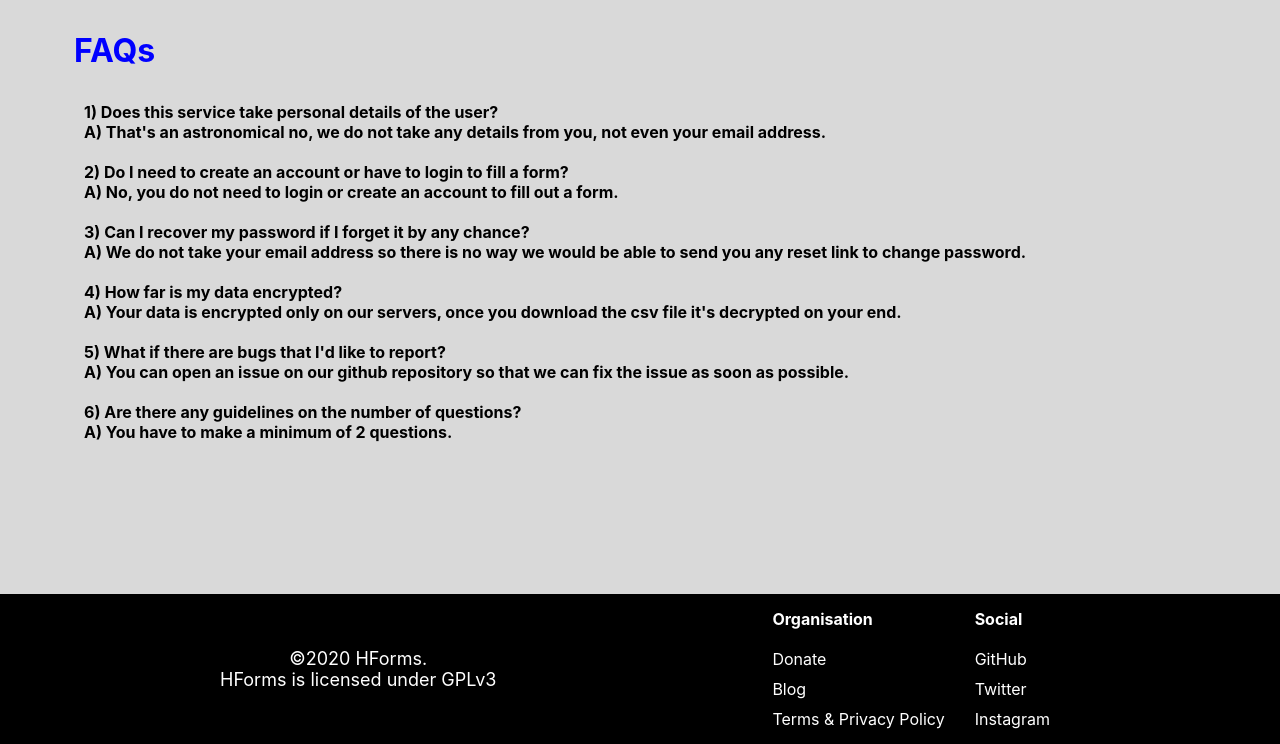
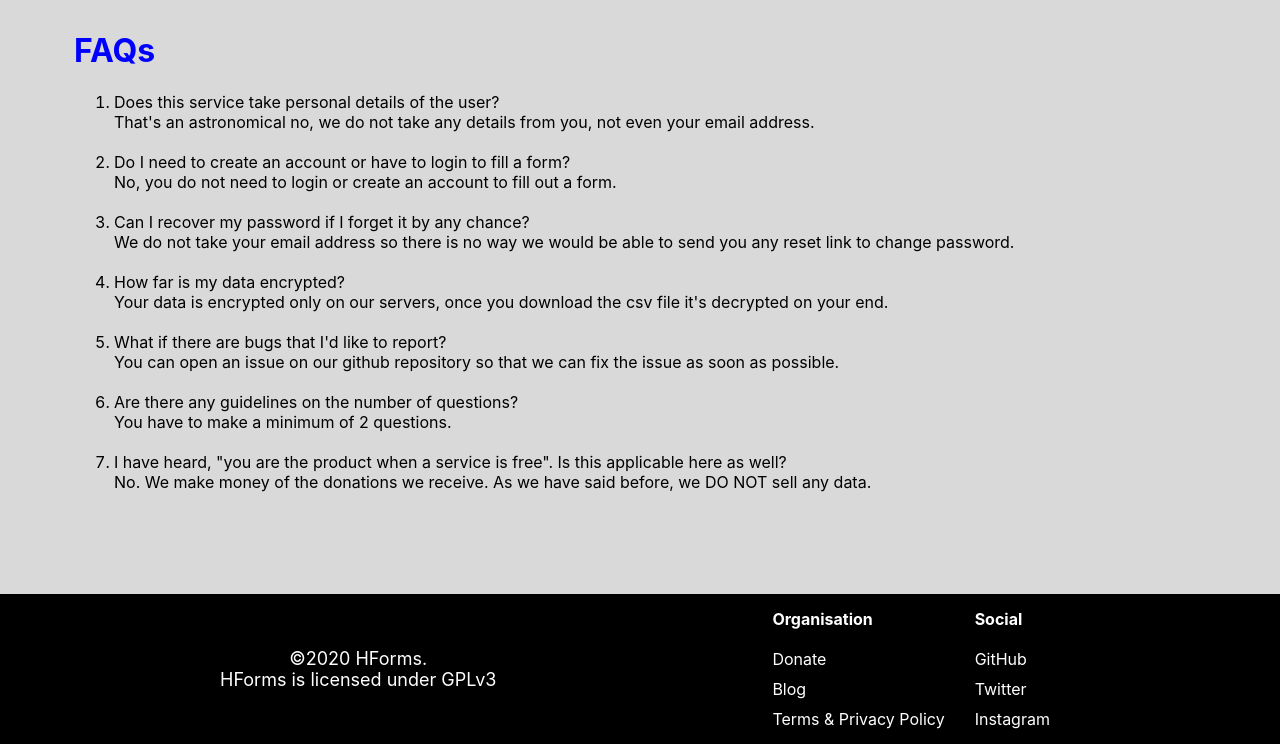
Before and after one commit to HForms/HForms, a Flask app: page /faqs in a window 1280 px wide. Shown: the part 56-800 px from the top of the page. Run offline with Flask 2, Linux system fonts and the light colour scheme; some web fonts are replaced.

Commit message:
Add more FAQs

```diff
--- a/Hforms/templates/faqs.html
+++ b/Hforms/templates/faqs.html
@@ -1,23 +1,34 @@
 {% extends "layout.html" %}
 {% block content %}
 	<h1>FAQs</h1>
-	<p>
-		1) Does this service take personal details of the user?<br>
-		A) That's an astronomical no, we do not take any details from you, not even your email address.<br><br>
-
-		2) Do I need to create an account or have to login to fill a form?<br>
-		A) No, you do not need to login or create an account to fill out a form.<br><br>
-
-		3) Can I recover my password if I forget it by any chance?<br>
-		A) We do not take your email address so there is no way we would be able to send you any reset link to change password.<br><br>
-
-		4) How far is my data encrypted?<br>
-		A) Your data is encrypted only on our servers, once you download the csv file it's decrypted on your end.<br><br>
-
-		5) What if there are bugs that I'd like to report?<br>
-		A) You can open an issue on our github repository so that we can fix the issue as soon as possible.<br><br>
-
-		6) Are there any guidelines on the number of questions?<br>
-		A) You have to make a minimum of 2 questions.
-	</p>
+	<ol>
+		<li>
+			Does this service take personal details of the user?<br>
+			That's an astronomical no, we do not take any details from you, not even your email address.<br><br>
+		</li>
+		<li>
+			Do I need to create an account or have to login to fill a form?<br>
+			No, you do not need to login or create an account to fill out a form.<br><br>
+		</li>
+		<li>
+			Can I recover my password if I forget it by any chance?<br>
+			We do not take your email address so there is no way we would be able to send you any reset link to change password.<br><br>
+		</li>
+		<li>
+			How far is my data encrypted?<br>
+			Your data is encrypted only on our servers, once you download the csv file it's decrypted on your end.<br><br>
+		</li>
+		<li>
+			What if there are bugs that I'd like to report?<br>
+			You can open an issue on our github repository so that we can fix the issue as soon as possible.<br><br>
+		</li>
+		<li>
+			Are there any guidelines on the number of questions?<br>
+			You have to make a minimum of 2 questions.<br><br>
+		</li>
+		<li>
+			I have heard, "you are the product when a service is free". Is this applicable here as well?<br>
+			No. We make money of the donations we receive. As we have said before, we DO NOT sell any data.
+		</li>
+	</ol>
 {% endblock content%}
--- a/Hforms/templates/welcome.html
+++ b/Hforms/templates/welcome.html
@@ -35,7 +35,7 @@
 						<li><a class="nav-item nav-link" href="{{ url_for('account') }}">Account</a></li>
 						<li><a class="nav-item nav-link" href="{{ url_for('logout') }}">Logout</a></li>
 					{% else %}
-						<li><a href="https://www.youtube.com/watch?v=dQw4w9WgXcQ">FAQs</a></li>
+						<li><a href="{{ url_for('faqs')}}">FAQs</a></li>
 						<li><a href="https://www.youtube.com/watch?v=dQw4w9WgXcQ">Donate</a></li>
 						<li><a href="{{ url_for('about') }}">About</a></li>
 						<li><a href="{{ url_for('register') }}">Sign Up</a></li>
```
